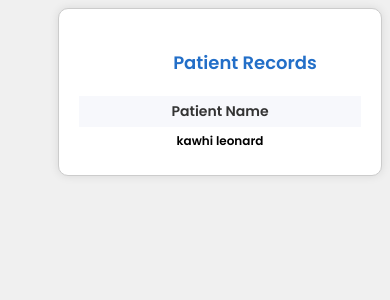
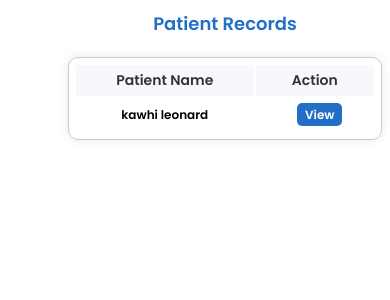
Before and after one commit to stephanopineda/PHCR-WebApp, a Django app: page /viewrecords/ in a window 390 px wide. Shown: the top 300 px of the page. Run offline with Django 5.2, Linux system fonts and the light colour scheme; a user stored in the database is signed in; data comes from the database, SQL or seed files in the repository; some libraries are stand-ins or nearby versions.

Commit message:
Staff - Responsiveness

```diff
--- a/static/styles/staff/view_records.css
+++ b/static/styles/staff/view_records.css
@@ -1,7 +1,7 @@
 body {
     font-family: 'Poppins', sans-serif;
     text-align: center;
-    background-color: #f0f0f0;
+    background-color: #ffff;
 }
 
 .search-filter-container {
@@ -77,27 +77,28 @@
     font-size: 16px;
 }
 
-.record-container {
-    background-color: #ffffff;
-    max-width: 1350px;
+.container {
+    max-width: 1200px;
     margin: 0 auto;
     padding: 20px;
     border: 1px solid #ccc;
     border-radius: 10px;
     box-shadow: 0 0 10px rgba(0, 0, 0, 0.1);
     margin-top: 30px;
+    background-color: #ffff;
 }
 
-.records-container {
-    background-color: #ffffff;
-    max-width: 1800px;
+.record-container {
+    max-width: 1200px;
     margin: 0 auto;
+    padding: 20px;
     border: 1px solid #ccc;
     border-radius: 10px;
     box-shadow: 0 0 10px rgba(0, 0, 0, 0.1);
     margin-top: 30px;
-    padding: 20px;
+    background-color: #ffff;
 }
+
 
 .records-title {
     color: #236FC8;
@@ -108,8 +109,10 @@
 }
 
 .records-table {
+    border: 1px solid #ccc;
+    border-radius: 10px;
+    box-shadow: 0 0 10px rgba(0, 0, 0, 0.1);
     width: 100%;
-    border-collapse: collapse;
     margin-top: 20px;
 }
 
@@ -158,54 +161,50 @@
     background-color: #1A4F99;
 }
 
+.records-table a {
+    text-decoration: none;
+}
+
 
 
 
 
 /* Media Queries */
 
-
-@media screen and (max-width: 1024px) {
-    .records-table th:nth-child(3),
-    .records-table td:nth-child(3),
-    .records-table th:nth-child(4),
-    .records-table td:nth-child(4) {
+@media screen and (max-width: 1365px) {
+    .records-table th:nth-child(1),
+    .records-table td:nth-child(1) {
         display: none;
     }
 
     .records-container{
         margin-left: 80px;
-        max-width: 900px;
+    }
+
+}
+
+@media screen and (max-width: 1024px) {
+    .records-table th:nth-child(3),
+    .records-table td:nth-child(3) {
+        display: none;
+    }
+
+    .container{
+        margin-top: 2px;
     }
 
 }
 
 @media screen and (max-width: 768px) {
 
-    .records-container{
-        max-width: 600px;
-        margin: 0 auto;
-
-    }
-
-    .records-table {
-        max-width: 100%;
-    }
-
-    .records-table th:nth-child(5),
-    .records-table td:nth-child(5),
-    .records-table th:nth-child(1),
-    .records-table td:nth-child(1) {
-        display: none;
-    }
 
     .records-title {
-        margin-top: 20px;
-        font-size: 20px;
+        font-size: 24px;
     }
 
     .records-table th:nth-child(2),
-    .records-table th:nth-child(6){
+    .records-table th:nth-child(4),
+    .records-table th:nth-child(5){
         font-size: 14px;
     }
 
@@ -219,23 +218,26 @@
     }
 
     .view-button {
-        padding: 6px 8px;
+        padding: 3px 8px;
         font-size: 12px;
     }
 
 
 }
 
-@media screen and (max-width: 500px) {
+@media screen and (max-width: 600px) {
 
     .records-container{
-        max-width: 600px;
-        margin-left: 50px;
+        margin-left: 60px;
     }
 
     .records-title {
-        margin-left: 50px;
         font-size: 18px;
+    }
+
+    .records-table th:nth-child(4),
+    .records-table td:nth-child(4) {
+        display: none;
     }
 
     .records-table th,
@@ -250,23 +252,9 @@
         font-size: 12px;
     }
 
-    .records-table th,
     .records-table td {
-        padding-left: 5px;
-        padding-right: 5px;
-    }
-}
-
-
-@media screen and (max-width: 300px) {
-
-    .nav-link.staff{
-        display: none;
-    }
-
-    .view-button {
-        padding: 4px 8px;
         font-size: 12px;
+        padding: 8px;
     }
 
 }
```
Also changed, not shown: static/styles/staff/manage_users.css (+44 -19 lines), static/styles/staff/unverified-forms.css (+21 -12 lines).
